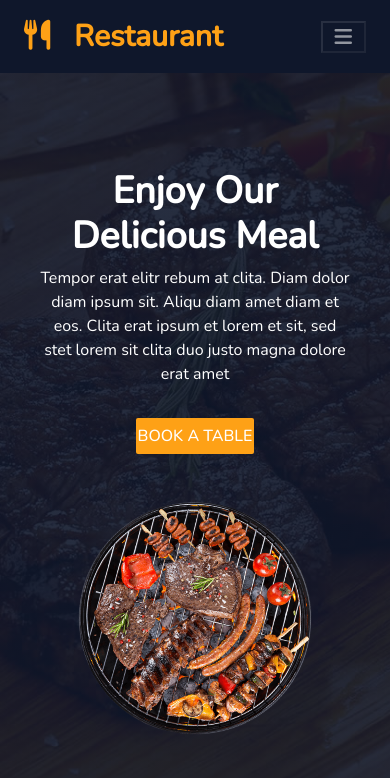
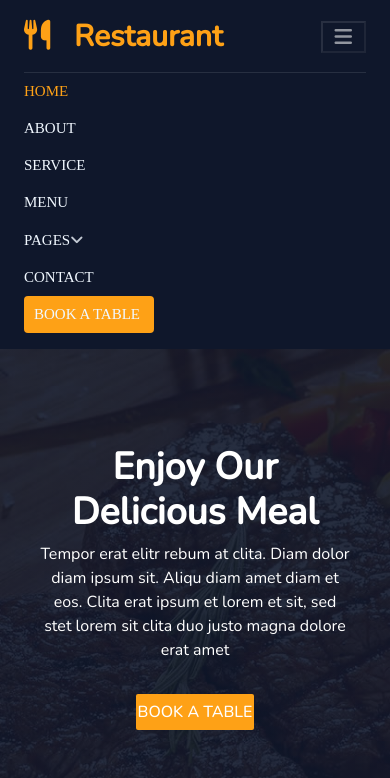
Before and after one commit to Olena-Vdovych/Restaurant, a plain HTML site: page index.html in a window 390 px wide. Both pictures are taken after a click on the button 343 px from the left and 36 px from the top of the page. Shown: the top 778 px of the page. Drawn offline with nearby package versions, Linux system fonts and the light colour scheme.

Commit message:
Added functionality for dropdown and navbar toggler

```diff
--- a/css/navbar.css
+++ b/css/navbar.css
@@ -27,7 +27,7 @@ i.fa-utensils {
     margin-right: 16px;
 }
 
-.navbar__collapse {
+.navbar__full {
     flex-grow: 1;
     align-items: center;
     display: none;
@@ -91,10 +91,8 @@ i.fa-utensils {
 
 .dropdown-menu.active {
     display: block;
-    margin-right: 5px;
+    margin-left: 5px;
 }
-
-
 
 .btn__book {
     background-color: var(--primary);
@@ -175,6 +173,7 @@ i.fa-utensils {
 
 .img__fluid {
     width: 75%;
+    object-fit: contain;
 }
 
 .header__right img {
@@ -187,6 +186,37 @@ i.fa-utensils {
     animation-fill-mode: none;
     animation-play-state: running;
     animation-name: imgRotate;
+}
+
+.navbar__collapse {
+    display: none;
+    position: relative;
+    margin-top: 15px;
+    border-top: 1px solid rgba(255,255,255,.1);
+    width: 100%;
+    transition: all 1s ease-out;
+}
+
+.navbar__nav_collapse {
+    display: flex;
+    flex-direction: column;
+}
+
+.collapse {
+    padding: 10px 0;
+    margin-left: 0;
+}
+
+.btn__collapse {
+    width: 130px;
+    padding-left: 10px;
+}
+
+.collapse__menu.active {
+    margin-left: 0;
+    position: relative;
+    padding: 8px;
+    text-align: left;
 }
 
 @keyframes headerInLeft {
@@ -220,7 +250,7 @@ i.fa-utensils {
         display: none;
     }
 
-    .navbar__collapse,
+    .navbar__full,
     .navbar__nav {
         display: flex;
     }
--- a/index.html
+++ b/index.html
@@ -21,6 +21,25 @@
                 <span class="fa fa-bars"></span>
             </button>
             <div class="navbar__collapse">
+                <div class="navbar__nav_collapse">
+                    <a href="#" class="nav__item nav__link collapse active">Home</a>
+                    <a href="#" class="nav__item nav__link collapse">About</a>
+                    <a href="#" class="nav__item nav__link collapse">Service</a>
+                    <a href="#" class="nav__item nav__link collapse">Menu</a>
+                    <div class="nav__item dropdown collapse">
+                        <a href="#" class="nav__link collapse">
+                            Pages<i class="fa-solid fa-angle-down fa-fade link"></i></a>
+                        <ul class="dropdown-menu collapse__menu">
+                            <li><a href="#" class="dropdown__item">Booking</a></li>
+                            <li><a href="#" class="dropdown__item">Our Team</a></li>
+                            <li><a href="#" class="dropdown__item">Testimonials</a></li>
+                        </ul>
+                    </div>
+                    <a href="#" class="nav__item nav__link collapse">Contact</a>
+                    <a href="#" class="nav__item nav__link collapse btn__book btn__collapse">Book a table</a>
+                </div>
+            </div>
+            <div class="navbar__full">
                 <div class="navbar__nav">
                     <a href="#" class="nav__item nav__link active">Home</a>
                     <a href="#" class="nav__item nav__link">About</a>
@@ -58,5 +77,6 @@
 
     <script src="https://kit.fontawesome.com/db47ece932.js" crossorigin="anonymous"></script>
     <script src="js/dropdown-nav.js"></script>
+    <script src="js/navbar-toggler.js"></script>
 </body>
 </html>
--- /dev/null
+++ b/js/navbar-toggler.js
@@ -0,0 +1,11 @@
+const navbarToggler = document.querySelector('.navbar__toggler span');
+const navbarCollapse = document.querySelector('.navbar__collapse');
+
+navbarToggler.addEventListener('click', () => {
+    let style = window.getComputedStyle(navbarCollapse);
+    if (style.display == 'none') {
+        navbarCollapse.style.display = 'block';
+    } else {
+        navbarCollapse.style.display = 'none';
+    }
+})
```
Also changed, not shown: js/dropdown-nav.js (line endings or trailing spaces).
